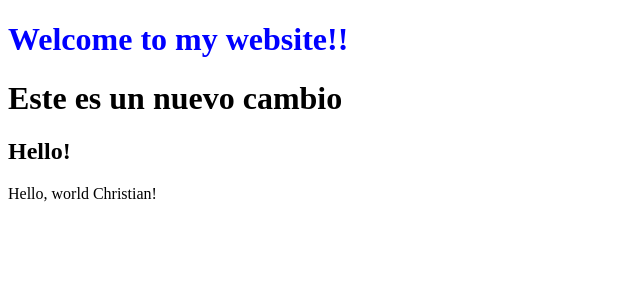
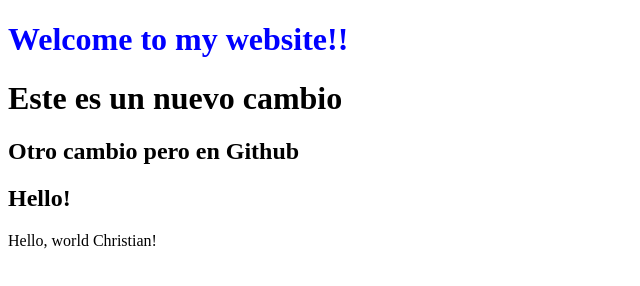
Before and after one commit to chrasc/hello, a plain HTML site: page index.html in a window 1280 px wide. Shown: the whole page, without its empty margins (0-640 px from the left). Drawn offline with Linux system fonts and the light colour scheme.

Commit message:
Agregue otro mensaje en H2

```diff
--- a/index.html
+++ b/index.html
@@ -6,6 +6,7 @@
     <body>
         <h1 style="color:blue;">Welcome to my website!!</h1>
         <h1>Este es un nuevo cambio</h1>
+        <h2>Otro cambio pero en Github</h2>
         <h2>Hello!</h2>
         Hello, world Christian!
     </body>
```
